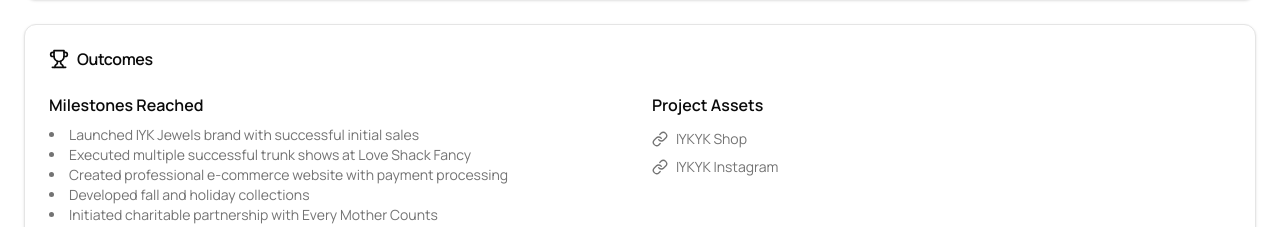
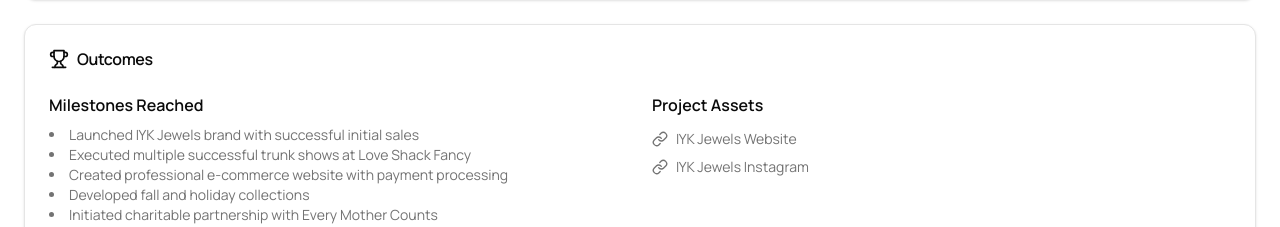
Before and after one commit to cabbachew/cc-stories, a Next.js app: page /legacy in a window 1280 px wide. Shown: the part 1282-1509 px from the top of the page. Built offline with nearby package versions, Linux system fonts and the light colour scheme.

Commit message:
update student story data

```diff
--- a/app/data/studentStories/bca78955-2e42-44b6-84a3-cb31dfa64a7f.ts
+++ b/app/data/studentStories/bca78955-2e42-44b6-84a3-cb31dfa64a7f.ts
@@ -12,24 +12,37 @@
   status: "scheduled",
   learningPlanUrl: "https://curioucardinals.com/plans/jewelry-business",
   assets: [
+    { title: "IYK Jewels Website", url: "https://www.iykjewels.com/" },
     {
-      title: "Business Pitch Deck",
-      url: "https://docs.example.com/iyk-jewels-pitch",
-    },
-    {
-      title: "Sales Tracking Spreadsheet",
-      url: "https://docs.google.com/spreadsheets/d/1F-20wkLpagxSEq0UUKNnTMV-MnQCx7__n6HsbDPJgkg",
+      title: "IYK Jewels Instagram",
+      url: "https://www.instagram.com/iykjewels/",
     },
   ],
   gallery: {
     images: [
       {
-        url: "https://example.com/iyk-jewels-collection",
-        caption: "IYK Jewels Fall Collection",
+        url: "https://ucarecdn.com/0b477dd7-0833-474c-ba8c-0c152b7e7ade/",
+        caption: "One Charm Bracelet",
       },
       {
-        url: "https://example.com/love-shack-fancy-popup",
-        caption: "Pop-up shop at Love Shack Fancy",
+        url: "https://ucarecdn.com/ddfbd863-d16f-48d1-b80e-1b59834f5b25/",
+        caption: "One Charm Necklace",
+      },
+      {
+        url: "https://ucarecdn.com/4488b0a1-3808-46e4-a33d-a374eef1668f/",
+        caption: "One Charm Necklace (Valentine's Collection)",
+      },
+      {
+        url: "https://ucarecdn.com/72213ead-410e-4d77-a808-67b051b65981/",
+        caption: "Five Charm Necklace",
+      },
+      {
+        url: "https://ucarecdn.com/933d039c-14b4-4d4d-aa89-0d3a6f485d8b/-/scale_crop/1024x1024/bottom/",
+        caption: "",
+      },
+      {
+        url: "https://ucarecdn.com/b11c1cfa-bc07-487a-87cd-0a25fdc18059/",
+        caption: "",
       },
     ],
   },
--- a/app/data/studentStories/legacy.ts
+++ b/app/data/studentStories/legacy.ts
@@ -637,13 +637,10 @@
     ],
   },
   assets: [
+    { title: "IYK Jewels Website", url: "https://www.iykjewels.com/" },
     {
-      title: "IYKYK Shop",
-      url: "https://iykyk.shop/",
-    },
-    {
-      title: "IYKYK Instagram",
-      url: "https://www.instagram.com/iykyk_co/f",
+      title: "IYK Jewels Instagram",
+      url: "https://www.instagram.com/iykjewels/",
     },
   ],
   gallery: {
```
